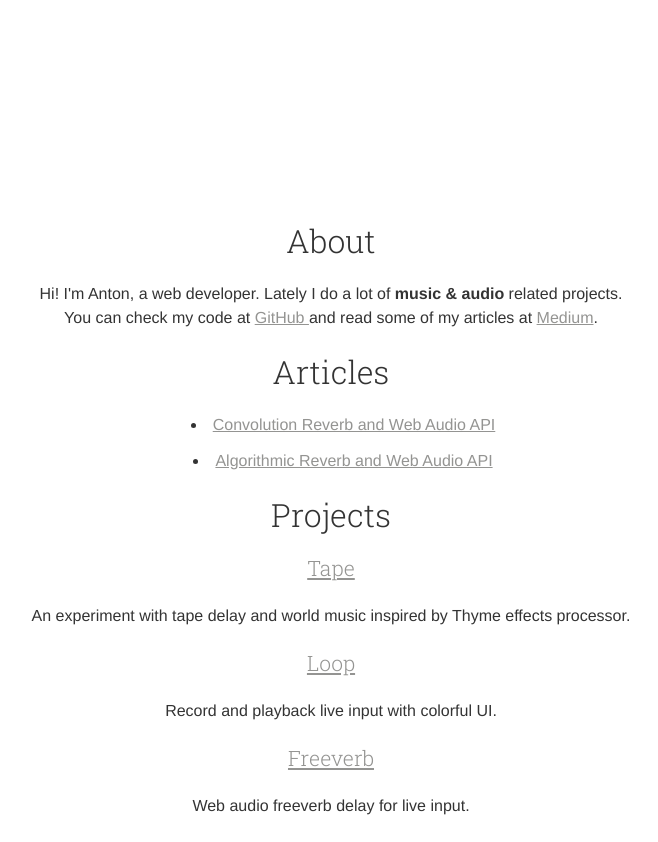
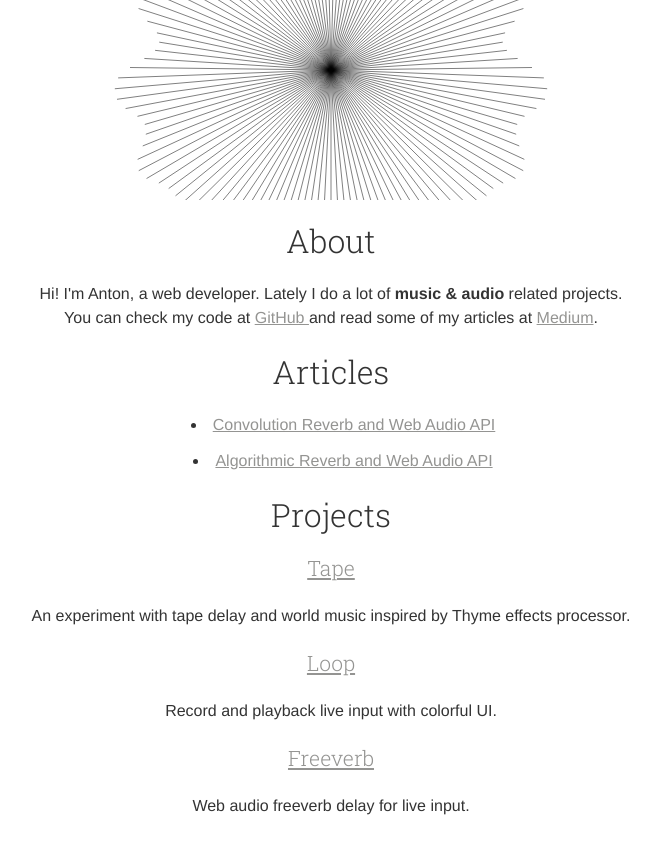
Before and after one commit to miselaytes-anton/amcv2, a Gatsby site: page / in a window 1280 px wide. Shown: the whole page, without its empty margins (309-967 px from the left). Built offline with nearby package versions, Linux system fonts and the light colour scheme; Gatsby itself is replaced by a stand-in of ours; no server answers.

Commit message:
refactor: remove remains of web audio

```diff
--- a/src/components/canvas.js
+++ b/src/components/canvas.js
@@ -1,48 +1,6 @@
 import React from 'react';
-import speach from '../audio/speach.mp3';
 import frames from '../audio/fft-data.json';
 
-const sum = arr => arr.reduce((sum, v) => sum + v, 0);
-const avg = arr => sum(arr) / arr.length;
-const getAudioBuffer = (audioCtx, url) => {
-  return fetch(url)
-  .then(response => response.arrayBuffer())
-  .then(arrayBuffer => new Promise((res, rej) => audioCtx.decodeAudioData(arrayBuffer, res, rej)));
-};
-const getAvgValue = (frames, frameIndex, valueIndex, num) => frameIndex > num
-  ? avg(frames.slice(frameIndex - num, frameIndex).map(frame => frame[valueIndex]))
-  : avg(frames.slice(0, frameIndex).concat(frames.slice(frames.length - frameIndex, frames.length)).map(frame => frame[valueIndex]));
-
-const getAudioContext = () => {
-  //eslint-disable-next-line
-  if (typeof window !== `undefined`){
-    const Ctx = window.AudioContext || window.webkitAudioContext;
-    return Ctx ? new Ctx() : null;
-  }
-  return null;
-};
-
-const setUpAudio = (audioContext, buffer) => {
-  const analyser = audioContext.createAnalyser();
-  analyser.fftSize = 256;
-
-  const delay = audioContext.createDelay(5.0);
-  delay.delayTime.value = 0.5;
-  const source = audioContext.createBufferSource();
-  source.buffer = buffer;
-  source.loop = true;
-  source.start();
-  const feedback = audioContext.createGain();
-  feedback.gain.value = 0.2;
-  source.connect(delay);
-  delay.connect(analyser);
-  delay.connect(feedback);
-  feedback.connect(delay);
-  source.connect(analyser);
-  // disable audio input
-  //analyser.connect(audioContext.destination);
-  return {analyser};
-};
 const getRandomInt = max => Math.floor(Math.random() * Math.floor(max));
 const randomColor = () => `rgb(${getRandomInt(255)},${getRandomInt(255)},${getRandomInt(255)})`;
 
@@ -51,7 +9,6 @@ class Canvas extends React.Component {
     super(props);
     this.ref = React.createRef();
     this.colors = false;
-    this.audioContext = getAudioContext();
   }
 
   //eslint-disable-next-line
@@ -63,9 +20,6 @@ class Canvas extends React.Component {
   };
 
   componentDidMount() {
-    if(!this.audioContext) {
-      return;
-    }
     const w = window.innerWidth;
     const h = 200;
     const canvasContext = this.ref.current.getContext('2d');
@@ -75,12 +29,7 @@ class Canvas extends React.Component {
     canvasContext.lineWidth = 0.5;
     let frameIndex = 0;
     const numFrames = frames.length;
-    const draw = (analyser) => {
-
-      // const bufferLength = analyser.frequencyBinCount;
-      // const dataArray = new Uint8Array(bufferLength);
-      // analyser.getByteFrequencyData(dataArray);
-
+    const draw = () => {
       const bufferLength = frames[frameIndex].length;
       frameIndex++;
       if (frameIndex === numFrames - 1) {
@@ -95,7 +44,7 @@ class Canvas extends React.Component {
       const R = 10;
       const circleCenter = {
         x: w / 2,
-        y: h / 2 - 60
+        y: h / 2 - 30
       };
 
       for (let i = 0; i < bufferLength; i++) {
@@ -109,23 +58,18 @@ class Canvas extends React.Component {
       }
 
       canvasContext.stroke();
-      requestAnimationFrame(() => draw(analyser));
+      requestAnimationFrame(() => draw());
     };
-
-    getAudioBuffer(this.audioContext, speach)
-    .then(buffer => {
-      const {analyser} = setUpAudio(this.audioContext, buffer);
-      draw(analyser);
-    });
+    draw();
   }
 
   render() {
-    return this.audioContext ? <canvas
+    return <canvas
       style={{cursor: 'pointer'}}
       ref={this.ref}
       id="main-canvas"
       onClick={this.makeColors}
-    /> : '';
+    />;
   }
 }
 
```
Also changed, not shown: 1 other file.
